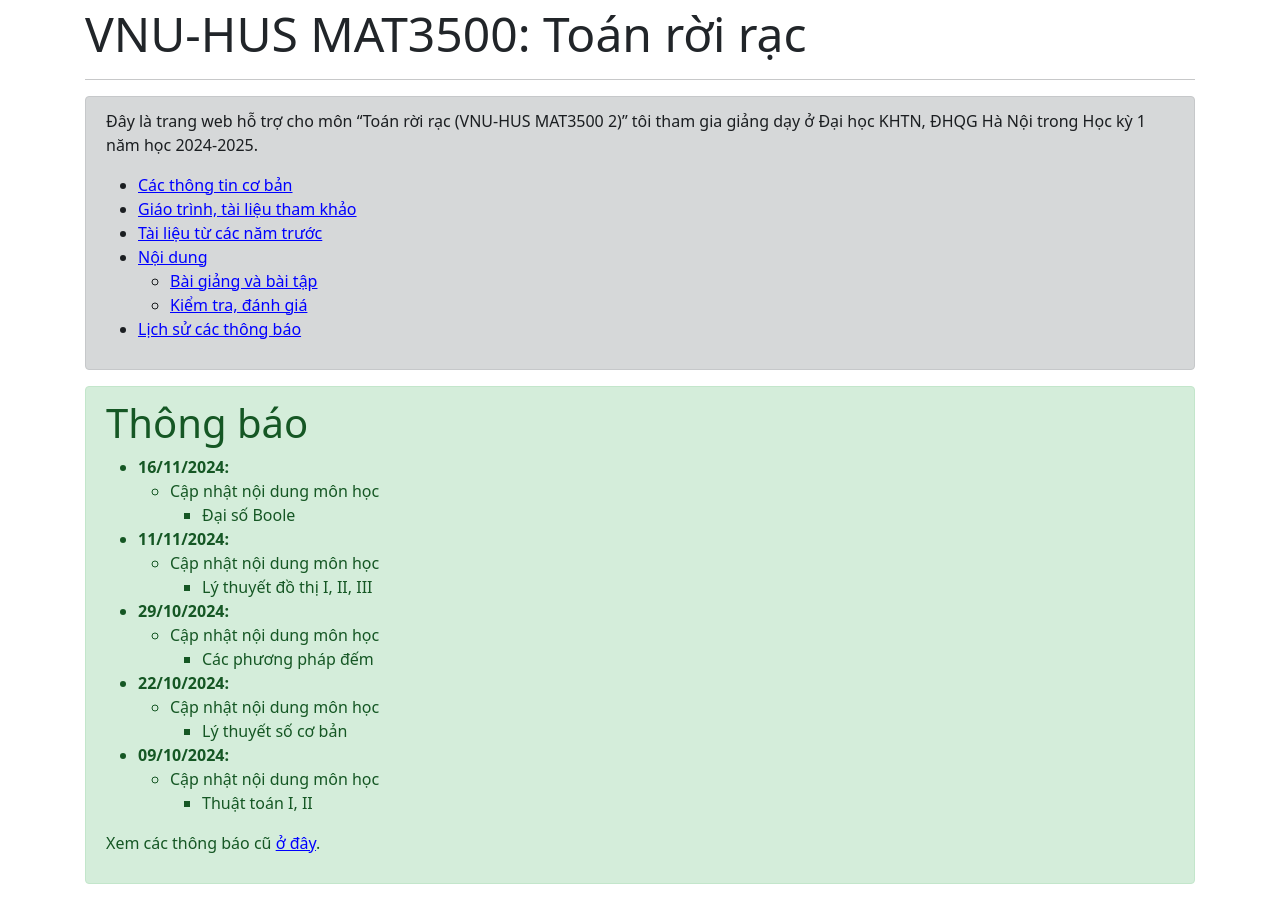
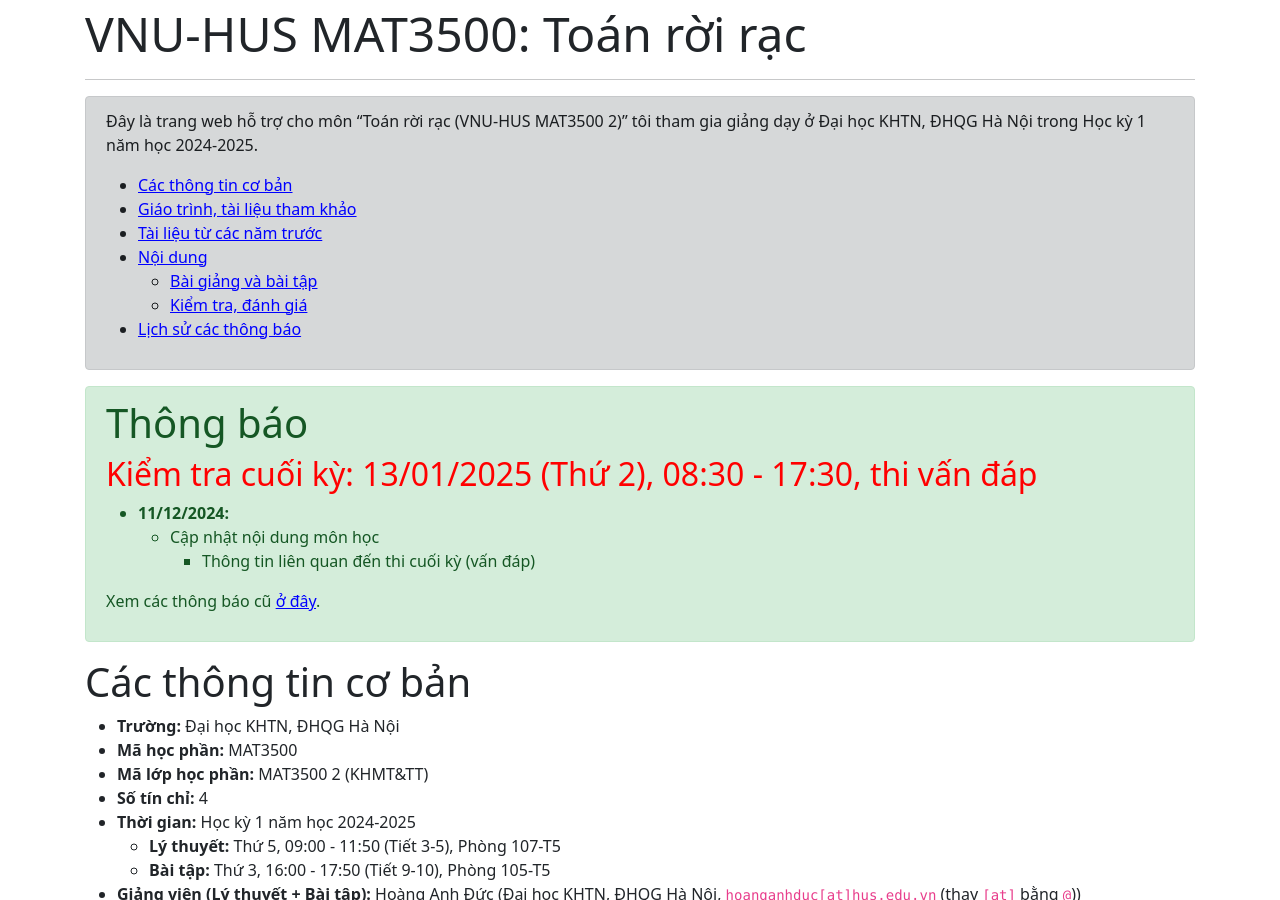
Before and after one commit to hoanganhduc/hoanganhduc.github.io, a Jekyll site: the page built from teaching/VNU-HUS/2024/winter/MAT3500-2/index.md, in a window 1280 px wide and 900 px high. Built offline with Jekyll 4.4.1, drawn with Linux system fonts in a browser that asks for light colours; nearby versions of some CDN libraries; a style sheet for code colours, icons or effects is not loaded; some of the changed text lies outside the part shown.

Commit message:
Updated @ 2024-12-11  16:12:53 ICT

```diff
--- a/teaching/VNU-HUS/2024/winter/MAT3500-2/index.md
+++ b/teaching/VNU-HUS/2024/winter/MAT3500-2/index.md
@@ -1,7 +1,7 @@
 ---
 layout: default
 title: "VNU-HUS MAT3500: Toán rời rạc"
-last_modified_at: 2024-11-16
+last_modified_at: 2024-12-11
 lang: "vi"
 katex: true
 ---
@@ -16,25 +16,11 @@ katex: true
 <div class="alert alert-success" role="alert" markdown="1">
 <h1>Thông báo</h1>
 
-<!-- <h2 style="color:red;">Kiểm tra giữa kỳ: 29/10/2024, 16:00 -- 16:50 (Tiết 9), Phòng 105-T5</h2> -->
+<h2 style="color:red;">Kiểm tra cuối kỳ: 13/01/2025 (Thứ 2), 08:30 - 17:30, thi vấn đáp</h2>
 
-<!-- <h2 style="color:red;">Kiểm tra cuối kỳ: 19/06/2024 (Thứ 4), 08:30 – 10:30</h2>  -->
-
-* **16/11/2024:**
+* **11/12/2024:**
   * Cập nhật nội dung môn học
-    * Đại số Boole
-* **11/11/2024:**
-  * Cập nhật nội dung môn học
-    * Lý thuyết đồ thị I, II, III
-* **29/10/2024:**
-  * Cập nhật nội dung môn học
-    * Các phương pháp đếm
-* **22/10/2024:**
-  * Cập nhật nội dung môn học
-    * Lý thuyết số cơ bản
-* **09/10/2024:**
-  * Cập nhật nội dung môn học
-    * Thuật toán I, II
+    * Thông tin liên quan đến thi cuối kỳ (vấn đáp)
 
 Xem các thông báo cũ [ở đây](#lịch-sử-các-thông-báo).
 
@@ -107,17 +93,34 @@ Xem các thông báo cũ [ở đây](#lịch-sử-các-thông-báo).
 | Lý thuyết đồ thị II: Đường đi ngắn nhất, Đồ thị phẳng, Tô màu đồ thị | [slides]({{ page.url | append: "Graphs_II.pdf" }}) | Chương 10, 10.5--10.8 (Rosen) |
 | Lý thuyết đồ thị III: Cây | [slides]({{ page.url | append: "Graphs_III.pdf" }}) | Chương 11, 11.1--11.5 (Rosen) |
 | Đại số Boole | [slides]({{ page.url | append: "Boolean_Algebra.pdf" }}) | Chương 12, 12.1--12.4 (Rosen) |
-
-<!-- | Tổng hợp | [slides]({{ page.url | append: "VNU-HUS_MAT3500_Lectures.pdf" }}) | | -->
+| Tổng hợp | [slides]({{ page.url | append: "DM-Lectures.pdf" }}), [bài tập]({{ page.url | append: "DM-Exercises.pdf" }}) | |
 
 ## Kiểm tra, đánh giá
 
 * Kiểm tra giữa kỳ: [đề + gợi ý giải]({{ page.url | append: "Midtermsol.pdf" }}), [nhận xét]({{ page.url | append: "Midtermcom.pdf" }})
 
+* Kiểm tra cuối kỳ: thi vấn đáp
+  * [Một số điểm cần chú ý]({{ page.url | append: "final.pdf" }})
+
 -----
 
 # Lịch sử các thông báo
 
+* **16/11/2024:**
+  * Cập nhật nội dung môn học
+    * Đại số Boole
+* **11/11/2024:**
+  * Cập nhật nội dung môn học
+    * Lý thuyết đồ thị I, II, III
+* **29/10/2024:**
+  * Cập nhật nội dung môn học
+    * Các phương pháp đếm
+* **22/10/2024:**
+  * Cập nhật nội dung môn học
+    * Lý thuyết số cơ bản
+* **09/10/2024:**
+  * Cập nhật nội dung môn học
+    * Thuật toán I, II
 * **25/9/2024:**
   * Cập nhật nội dung môn học
     * Quy nạp và Đệ quy
```
Also changed, not shown: events.md (+2 -1 lines), 4 other files.
